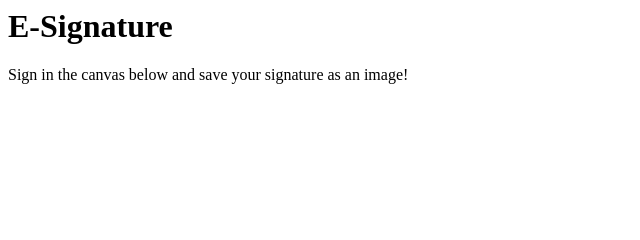
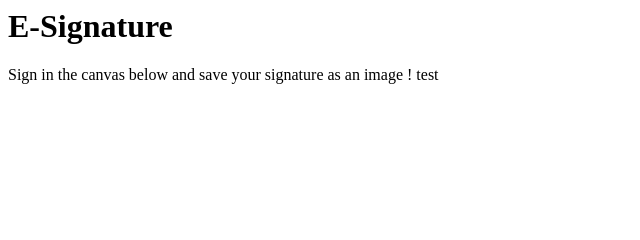
Before and after one commit to mhsohel/E-Signature, a plain HTML site: page index.html in a window 1280 px wide. Shown: the top 240 px of the page, 0-640 px from the left. Drawn offline with Linux system fonts and the light colour scheme.

Commit message:
Test changes

```diff
--- a/index.html
+++ b/index.html
@@ -3,7 +3,7 @@
     <div class="row">
         <div class="col-md-12">
             <h1>E-Signature</h1>
-            <p>Sign in the canvas below and save your signature as an image!</p>
+            <p>Sign in the canvas below and save your signature as an image ! test</p>
         </div>
     </div>
     <div class="row">
```
